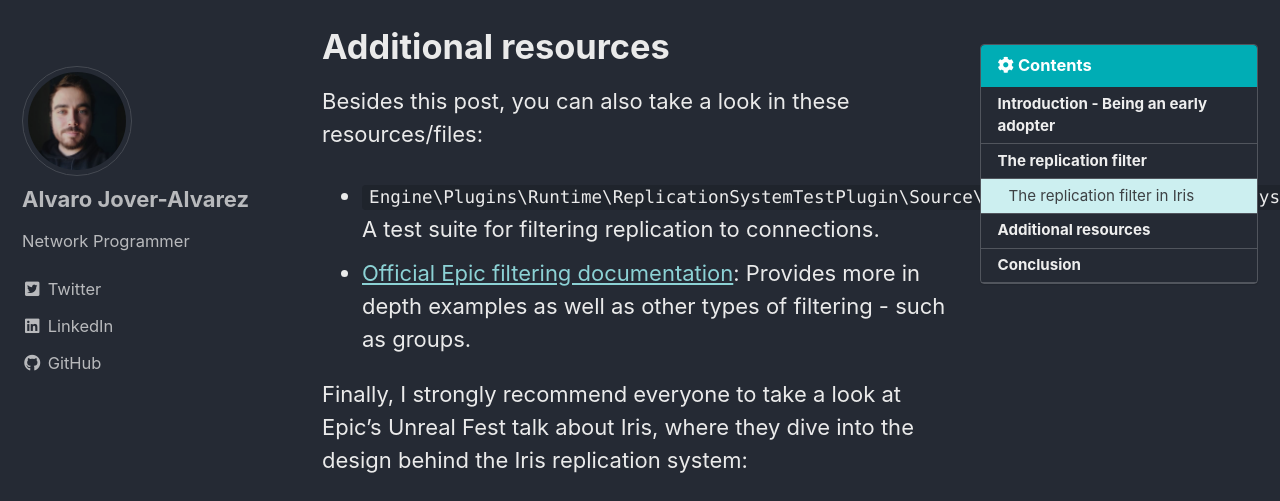
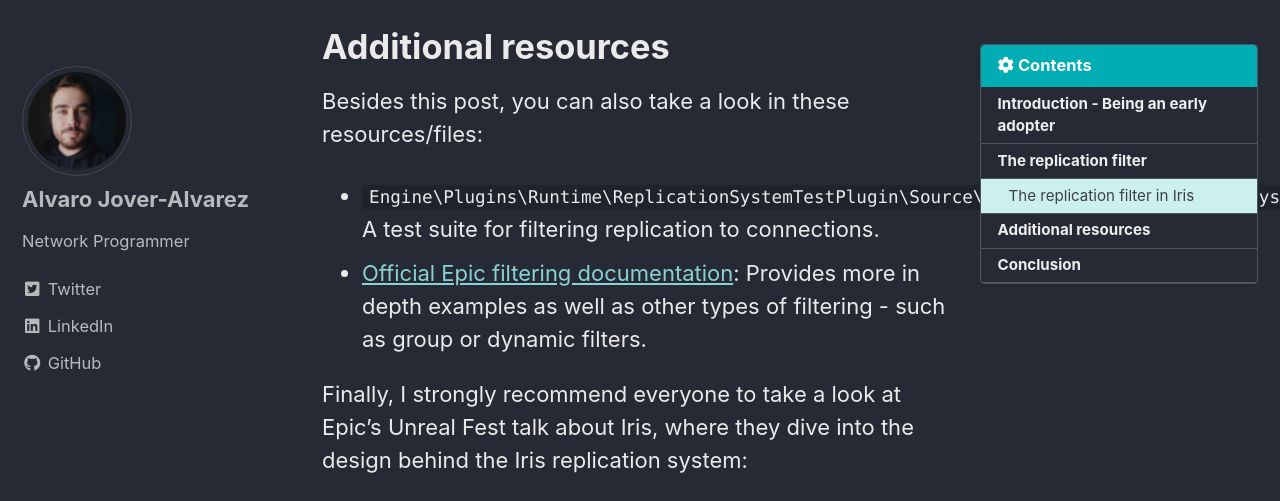
Before and after one commit to vorixo/devtricks, a Jekyll site: the page built from _posts/2025-11-09-iris-replication-filter.md, in a window 1280 px wide and 900 px high, scrolled down 4443 px, cut to the strip 0-501 px from the top of the window. Built offline with Jekyll 4.4.1, drawn with Linux system fonts in a browser that asks for light colours; cached includes are drawn as plain includes.

Commit message:
[UPD] Dynamic filters ref

```diff
--- a/_posts/2025-11-09-iris-replication-filter.md
+++ b/_posts/2025-11-09-iris-replication-filter.md
@@ -107,7 +107,7 @@
 
 Besides this post, you can also take a look in these resources/files:
 - `Engine\Plugins\Runtime\ReplicationSystemTestPlugin\Source\Private\Tests\ReplicationSystem\Filtering\TestFiltering.cpp`: A test suite for filtering replication to connections.
-- [Official Epic filtering documentation](https://dev.epicgames.com/documentation/en-us/unreal-engine/iris-filtering-in-unreal-engine): Provides more in depth examples as well as other types of filtering - such as groups.
+- [Official Epic filtering documentation](https://dev.epicgames.com/documentation/en-us/unreal-engine/iris-filtering-in-unreal-engine): Provides more in depth examples as well as other types of filtering - such as group or dynamic filters.
 
 Finally, I strongly recommend everyone to take a look at Epic's Unreal Fest talk about Iris, where they dive into the design behind the Iris replication system:
 
```
